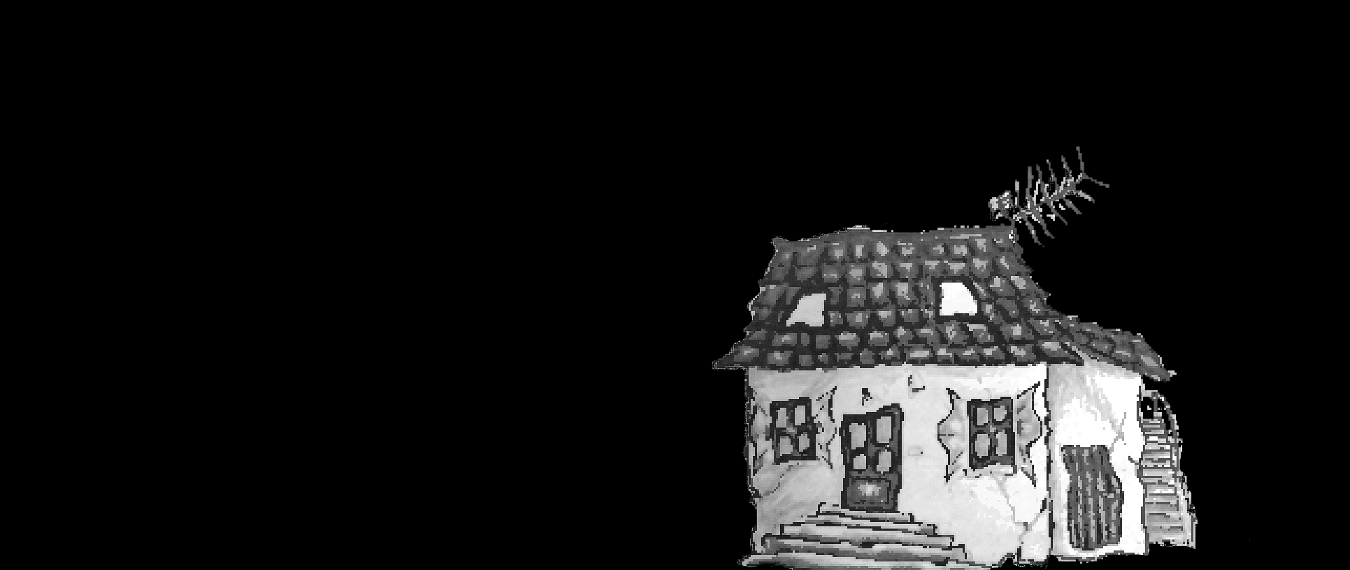
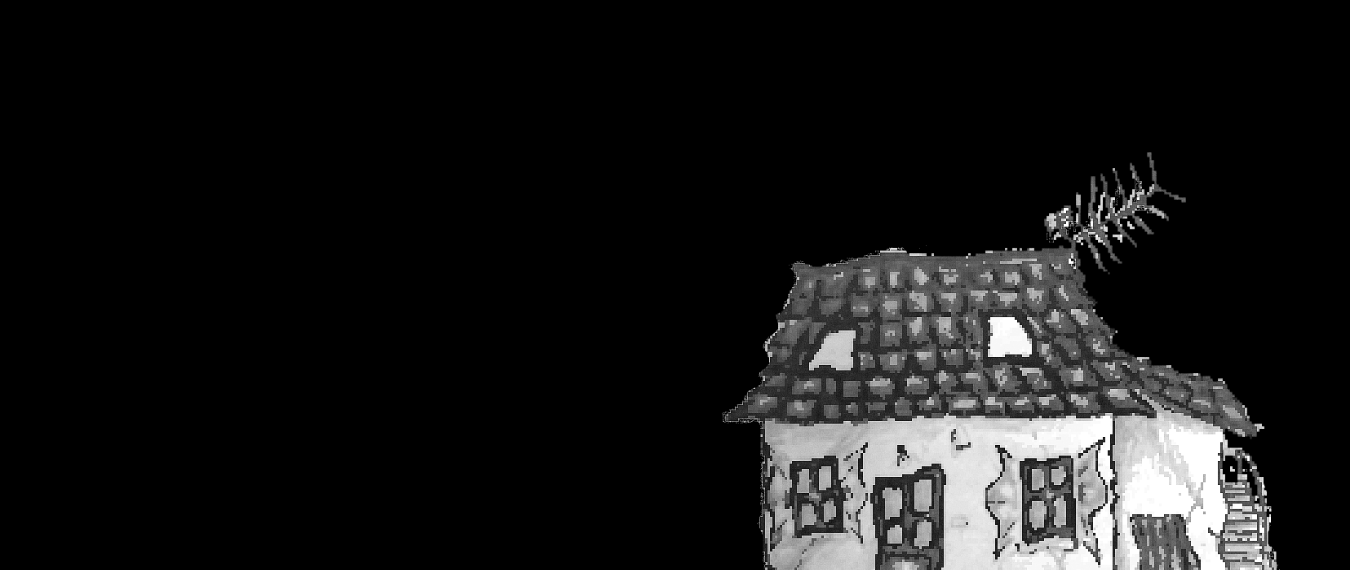
Before and after one commit to vvaeon/myhouseanditssouls, a plain HTML site: page index.html in a window 1280 px wide. Shown: the top 570 px of the page, 1350 px wide, since content can reach past the window. Drawn offline with Linux system fonts and the light colour scheme.

Commit message:
Update index.html

```diff
--- a/index.html
+++ b/index.html
@@ -11,7 +11,7 @@
 
   <body>
      <div class="house">
-        <a href="https://vvaeon.github.io/xncodingrealm/"> <img src="img/housee.png" width="600px" height="470px"></a>
+        <a href="https://vvaeon.github.io/xncodingrealm/"> <img src="img/light.png" width="700px" height="570px"></a>
      </div>
 
   </body>
```
